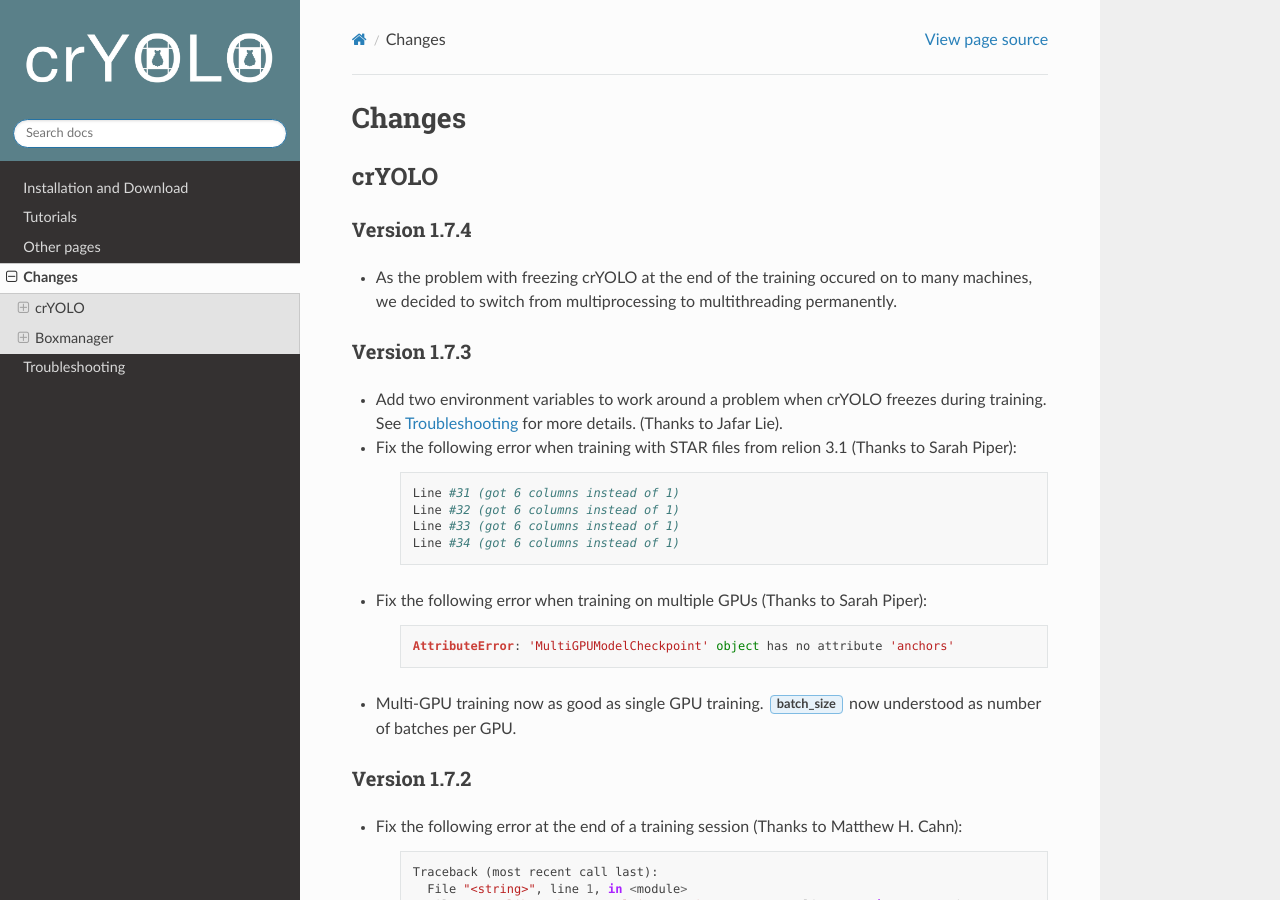
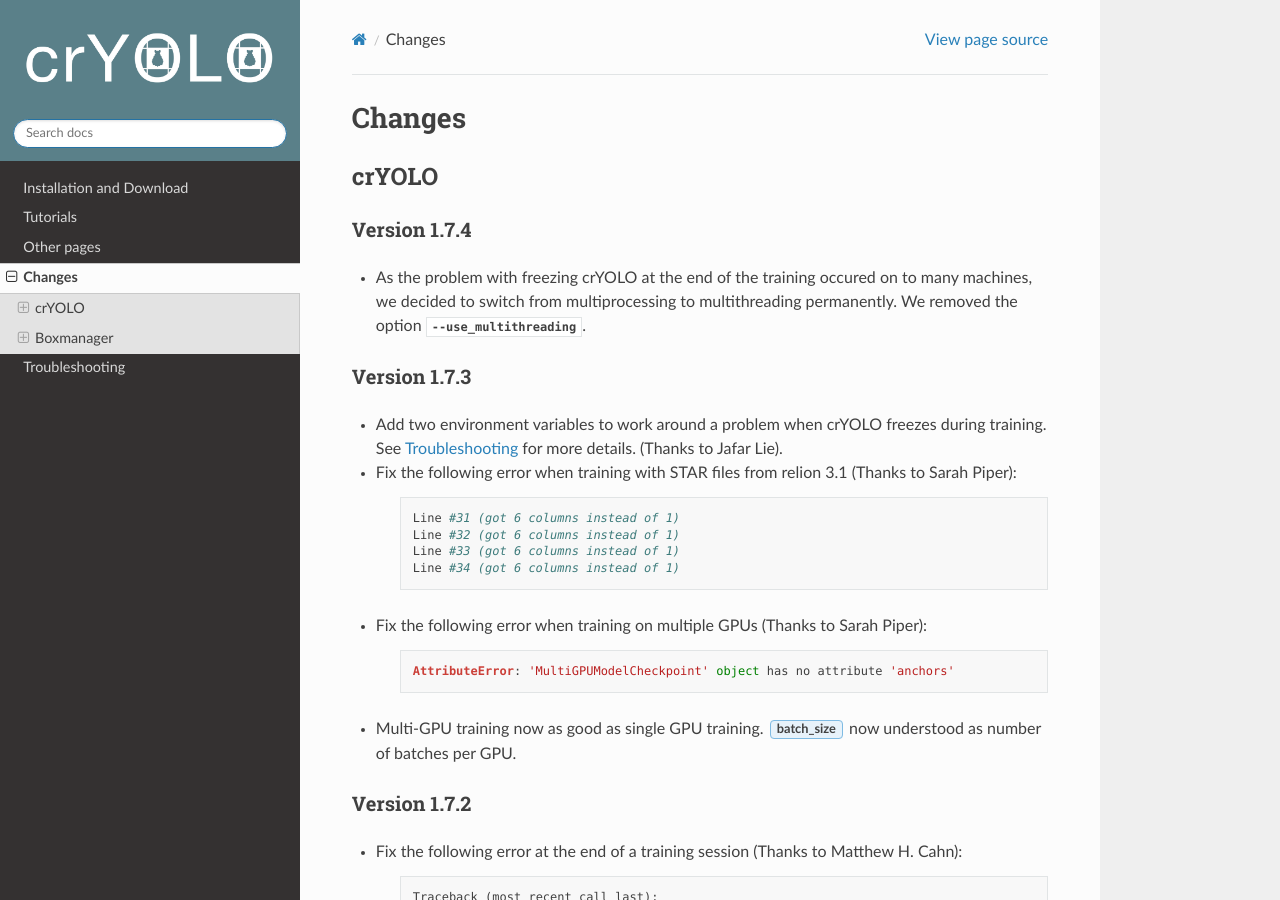
Before and after one commit to MPI-Dortmund/cryolo, a Sphinx documentation site: the page built from source/changes.rst, in a window 1280 px wide and 900 px high. Built offline with Sphinx 7.4.7 and the Read the Docs theme 2.0.0, drawn with Linux system fonts in a browser that asks for light colours.

```diff
--- a/source/changes.rst
+++ b/source/changes.rst
@@ -6,7 +6,7 @@
 
 Version 1.7.4
 *************
-* As the problem with freezing crYOLO at the end of the training occured on to many machines, we decided to switch from multiprocessing to multithreading permanently.
+* As the problem with freezing crYOLO at the end of the training occured on to many machines, we decided to switch from multiprocessing to multithreading permanently. We removed the option :option:`--use_multithreading`.
 
 Version 1.7.3
 *************
```
